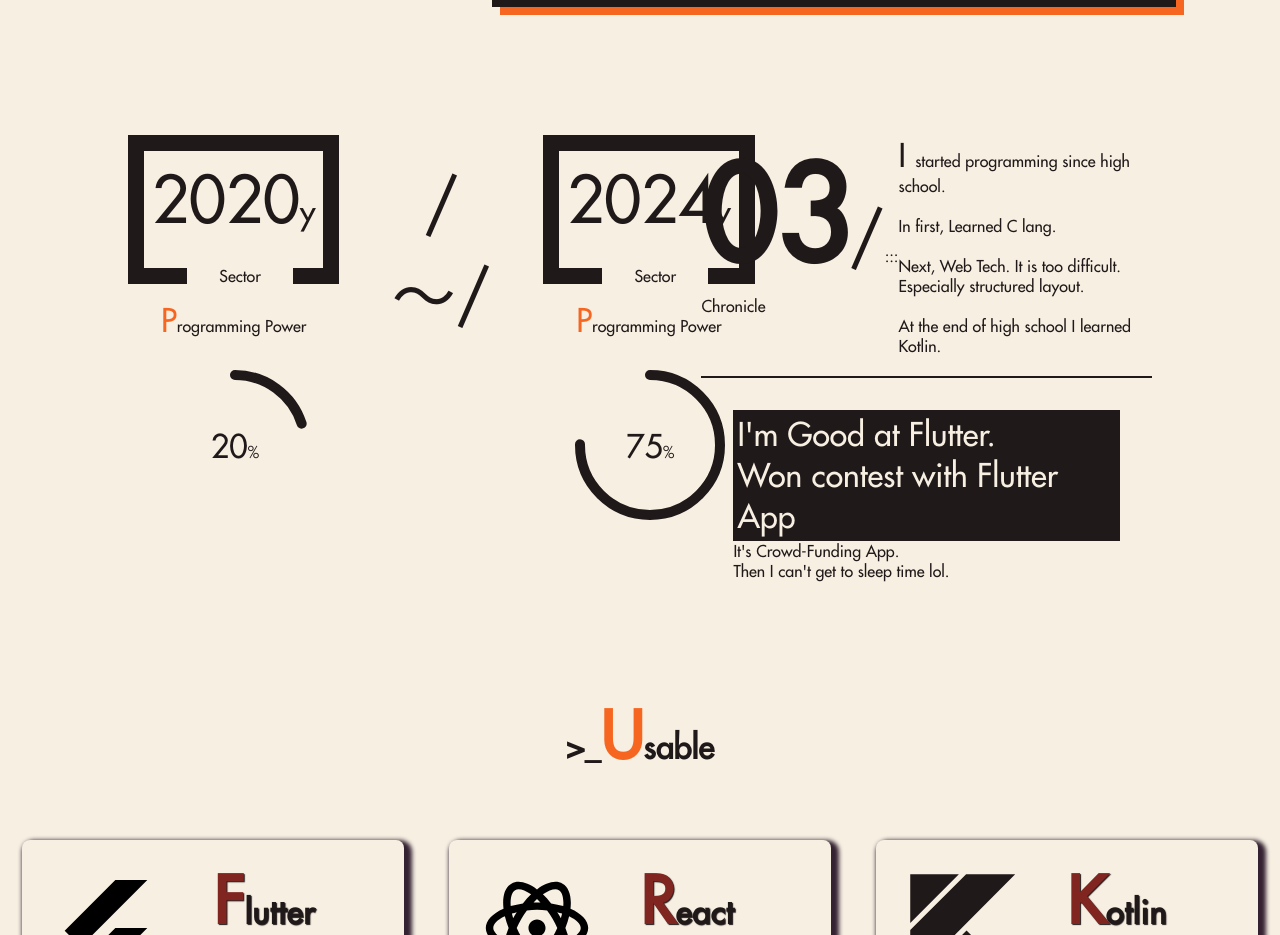
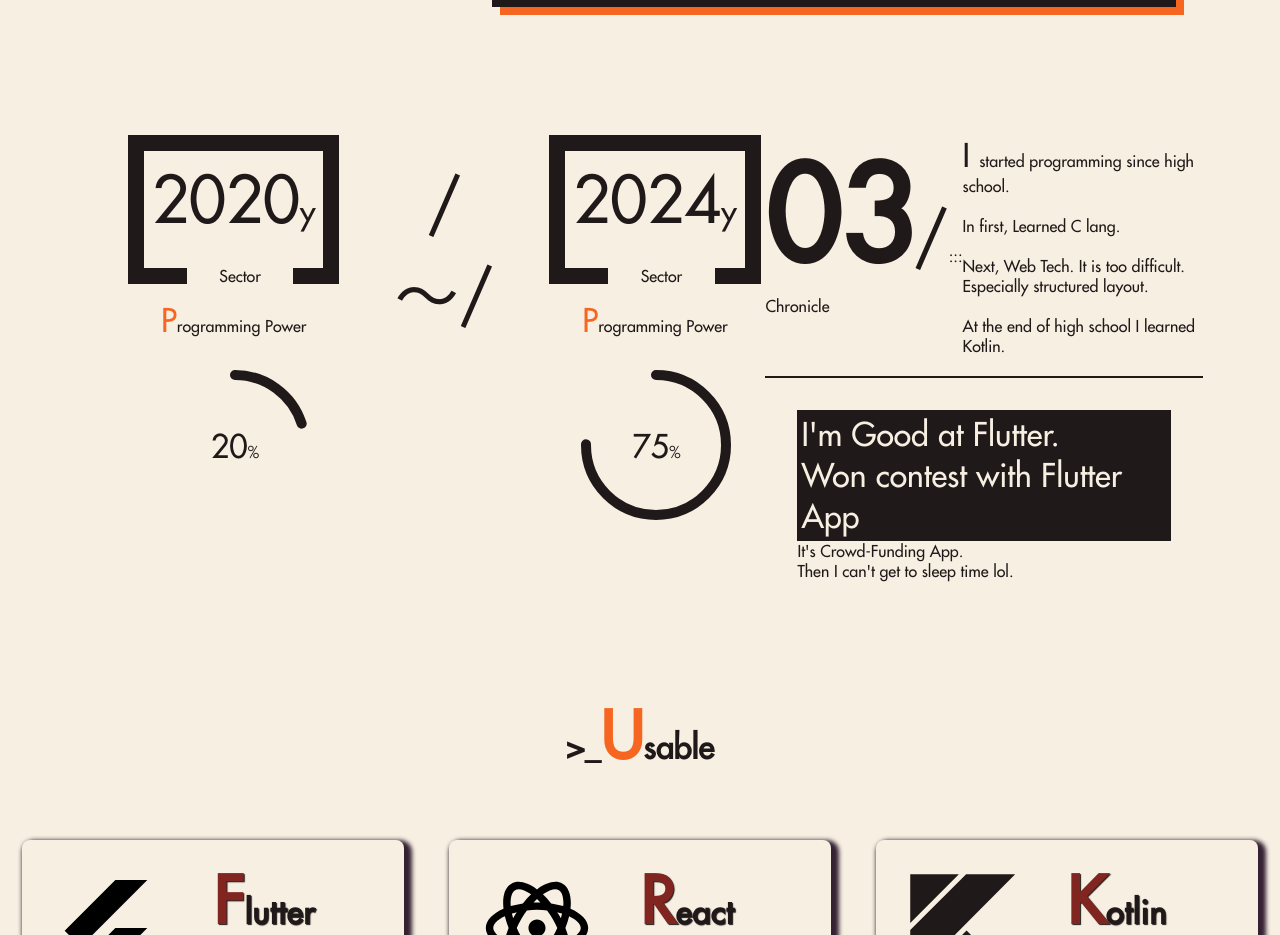
Before and after one commit to Rerurate514/portfolirate, a React (Create React App) app: page / in a window 1280 px wide. Shown: the part 1280-2215 px from the top of the page. Built offline with nearby package versions, Linux system fonts and the light colour scheme.

Commit message:
gridレイアウトの適用

```diff
--- a/src/App.tsx
+++ b/src/App.tsx
@@ -8,6 +8,7 @@ import './css/rotate.scss';
 import './css/color.scss';
 import './css/flex.scss';
 import './css/align.scss';
+import './css/grid.scss';
 
 import { Body } from "./components/body";
 
--- a/src/components/techStack.tsx
+++ b/src/components/techStack.tsx
@@ -5,7 +5,7 @@ import "../css/techStack.scss"
 
 export const TechStack = () => {
     return <div className="futura-font-light horizontal-padding">
-        <div className="flex justify-sa vertical-margin bottom-margin">
+        <div className="justify-sa vertical-margin bottom-margin grid">
             <div className="flex box-tech flex-3">
                 <div>
                     <Box text="y" number={2020} />
--- /dev/null
+++ b/src/css/grid.scss
@@ -0,0 +1,6 @@
+.grid{
+    display: grid;
+    grid-auto-flow: row;
+    grid-template-columns: 60% 45%;
+    grid-template-rows: 100% 100%;
+}
```
